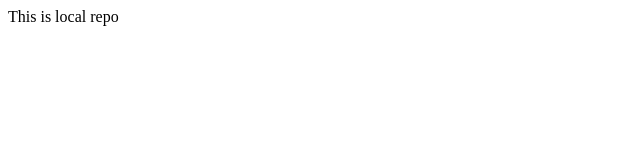
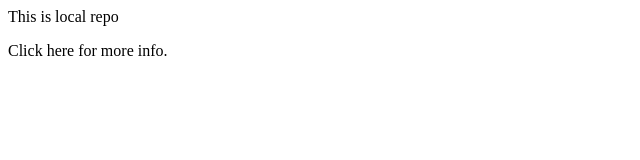
Before and after one commit to adib4u/local, a plain HTML site: page index.html in a window 1280 px wide. Shown: the whole page, without its empty margins (0-640 px from the left). Drawn offline with Linux system fonts and the light colour scheme.

Commit message:
file & lines added

```diff
--- a/index.html
+++ b/index.html
@@ -1 +1,2 @@
 <p>This is local repo</p>
+<a>Click here for more info.</a>
```
Also changed, not shown: 1 other file.
